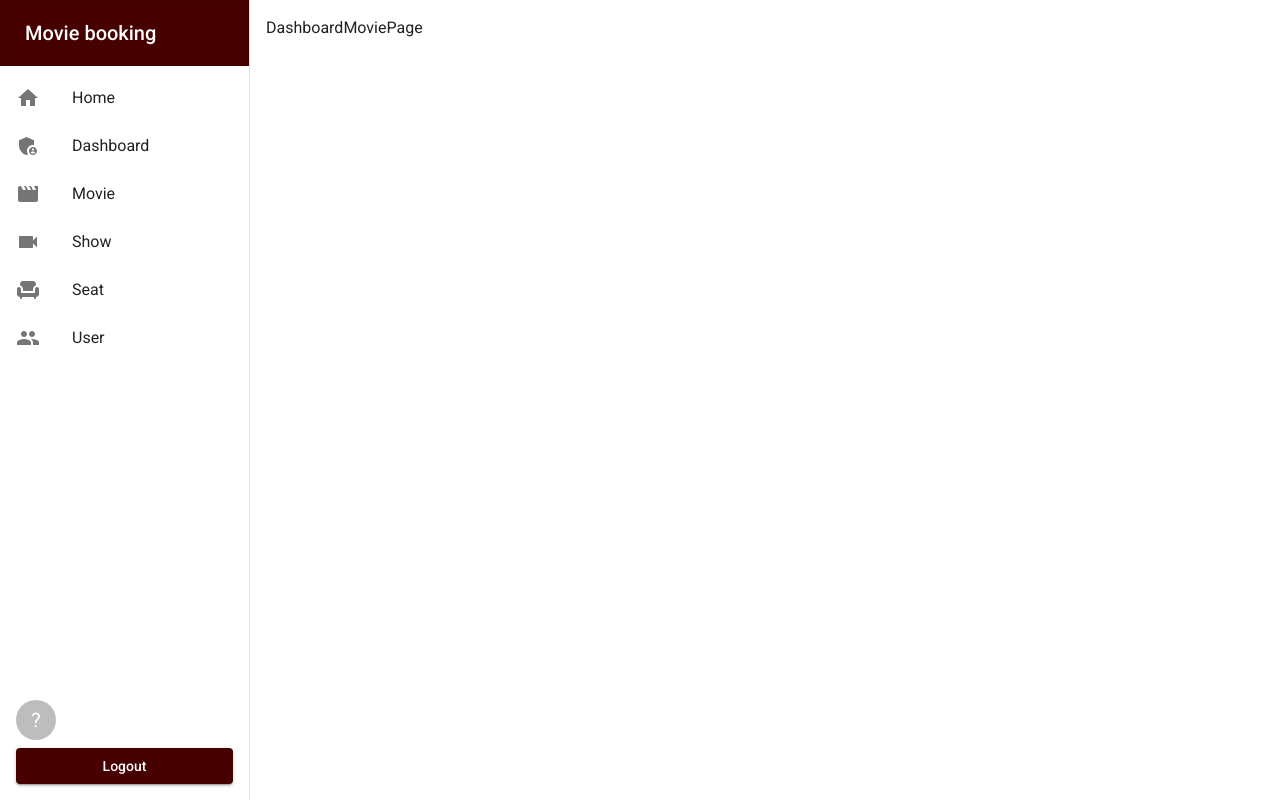
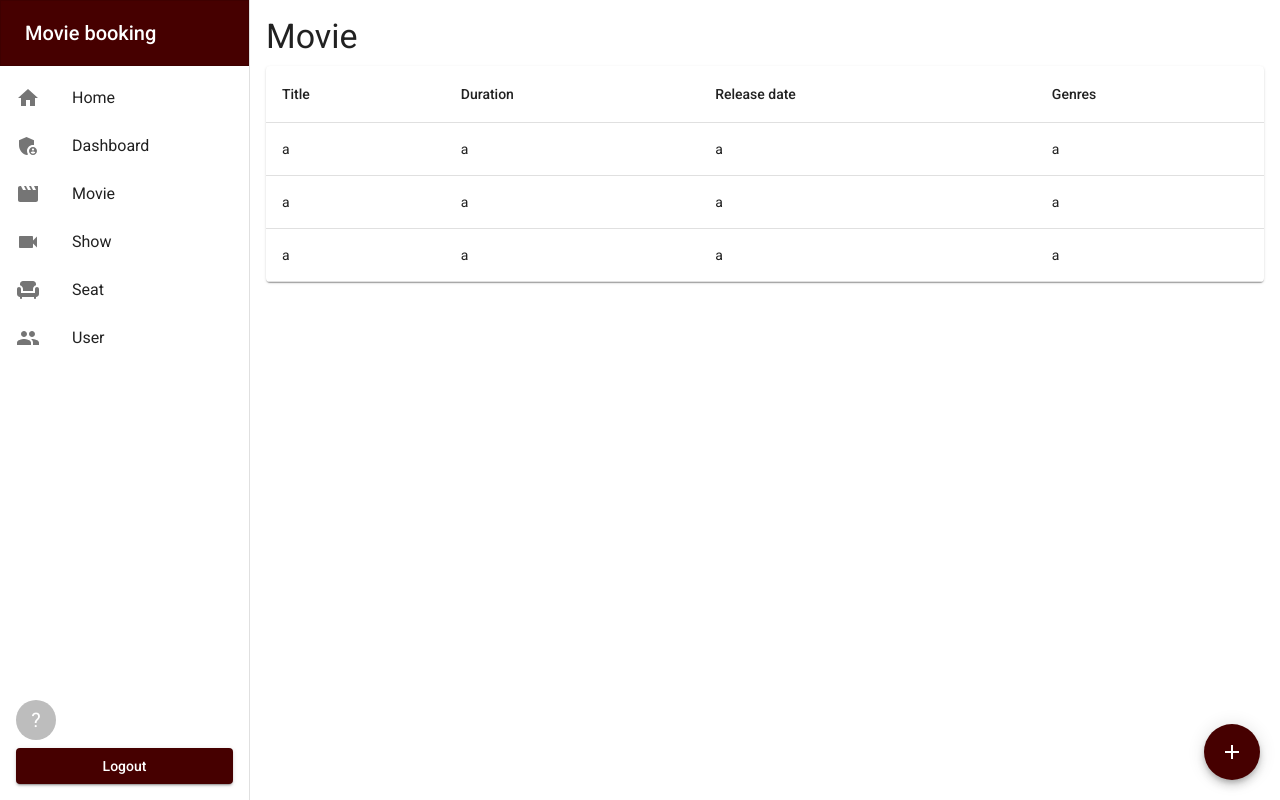
Before and after one commit to nainghtetlinn/movie-booking, a Next.js app: page /dashboard/movie in a window 1280 px wide. Built offline with nearby package versions, Linux system fonts and the light colour scheme; no server answers.

Commit message:
not finish commit

```diff
--- /dev/null
+++ b/app/dashboard/movie/add/form.tsx
@@ -0,0 +1,114 @@
+'use client'
+
+import { TextField, Card, CardContent, Box, Button } from '@mui/material'
+import DatePicker from 'react-datepicker'
+import { useState } from 'react'
+import { useForm } from 'react-hook-form'
+import { zodResolver } from '@hookform/resolvers/zod'
+import { newMovieSchema, NewMovieType } from '@/validations/movieValidation'
+
+const Form = () => {
+  const [startDate, setStartDate] = useState<Date | null>(new Date())
+  const {
+    register,
+    handleSubmit,
+    formState: { errors },
+  } = useForm<NewMovieType>({ resolver: zodResolver(newMovieSchema) })
+
+  const onSubmit = async (e: any) => {
+    console.log(e)
+  }
+
+  return (
+    <Card sx={{ maxWidth: 400 }}>
+      <CardContent>
+        <Box component='form' onSubmit={handleSubmit(onSubmit)}>
+          <TextField
+            {...register('title')}
+            label='Title'
+            fullWidth
+            size='small'
+            margin='dense'
+            helperText={errors.title?.message}
+            error={!!errors.title?.message}
+          />
+
+          <TextField
+            {...register('description')}
+            label='Description'
+            multiline
+            fullWidth
+            rows={3}
+            size='small'
+            margin='dense'
+            helperText={errors.description?.message}
+            error={!!errors.description?.message}
+          />
+
+          <TextField
+            {...register('poster_url')}
+            label='Poster'
+            fullWidth
+            size='small'
+            margin='dense'
+            helperText={errors.poster_url?.message}
+            error={!!errors.poster_url?.message}
+          />
+
+          <TextField
+            {...register('director')}
+            label='Director'
+            fullWidth
+            size='small'
+            margin='dense'
+            helperText={errors.director?.message}
+            error={!!errors.director?.message}
+          />
+
+          <TextField
+            {...register('actors')}
+            label='Actors'
+            fullWidth
+            size='small'
+            margin='dense'
+            helperText={errors.actors?.message}
+            error={!!errors.actors?.message}
+          />
+
+          <TextField
+            {...register('duration_min')}
+            label='Duration'
+            fullWidth
+            size='small'
+            margin='dense'
+            helperText={errors.duration_min?.message}
+            error={!!errors.duration_min?.message}
+          />
+
+          <TextField
+            {...register('genres')}
+            label='Genres'
+            fullWidth
+            size='small'
+            margin='dense'
+            helperText={errors.genres?.message}
+            error={!!errors.genres?.message}
+          />
+
+          <DatePicker
+            selected={startDate}
+            onChange={date => setStartDate(date)}
+          />
+
+          <div className='flex items-center justify-end mt-4'>
+            <Button type='submit' variant='contained'>
+              Create
+            </Button>
+          </div>
+        </Box>
+      </CardContent>
+    </Card>
+  )
+}
+
+export default Form
--- /dev/null
+++ b/app/dashboard/movie/add/page.tsx
@@ -0,0 +1,15 @@
+import { Typography } from '@mui/material'
+import Form from './form'
+
+const AddMoviePage = () => {
+  return (
+    <div>
+      <Typography variant='h4' sx={{ mb: 1 }}>
+        Add Movie
+      </Typography>
+      <Form />
+    </div>
+  )
+}
+
+export default AddMoviePage
--- a/app/dashboard/movie/page.tsx
+++ b/app/dashboard/movie/page.tsx
@@ -1,5 +1,62 @@
+import AddIcon from '@mui/icons-material/Add'
+import {
+  Typography,
+  TableContainer,
+  TableHead,
+  TableBody,
+  TableRow,
+  TableCell,
+  Table,
+  Paper,
+  Fab,
+} from '@mui/material'
+import Link from 'next/link'
+
 const DashboardMoviePage = () => {
-  return <div>DashboardMoviePage</div>
+  return (
+    <div>
+      <Link href='/dashboard/movie/add' className='fixed right-5 bottom-5'>
+        <Fab color='primary'>
+          <AddIcon />
+        </Fab>
+      </Link>
+      <Typography variant='h4' sx={{ mb: 1 }}>
+        Movie
+      </Typography>
+      <TableContainer component={Paper}>
+        <Table>
+          <TableHead>
+            <TableRow>
+              <TableCell>Title</TableCell>
+              <TableCell>Duration</TableCell>
+              <TableCell>Release date</TableCell>
+              <TableCell>Genres</TableCell>
+            </TableRow>
+          </TableHead>
+          <TableBody>
+            <TableRow>
+              <TableCell>a</TableCell>
+              <TableCell>a</TableCell>
+              <TableCell>a</TableCell>
+              <TableCell>a</TableCell>
+            </TableRow>
+            <TableRow>
+              <TableCell>a</TableCell>
+              <TableCell>a</TableCell>
+              <TableCell>a</TableCell>
+              <TableCell>a</TableCell>
+            </TableRow>
+            <TableRow>
+              <TableCell>a</TableCell>
+              <TableCell>a</TableCell>
+              <TableCell>a</TableCell>
+              <TableCell>a</TableCell>
+            </TableRow>
+          </TableBody>
+        </Table>
+      </TableContainer>
+    </div>
+  )
 }
 
 export default DashboardMoviePage
--- a/app/layout.tsx
+++ b/app/layout.tsx
@@ -1,4 +1,5 @@
 import type { Metadata } from 'next'
+import 'react-datepicker/dist/react-datepicker.css'
 import './globals.css'
 
 import AuthProvider from '@/providers/authProvider'
--- a/package.json
+++ b/package.json
@@ -23,6 +23,7 @@
     "next-auth": "^4.24.5",
     "notistack": "^3.0.1",
     "react": "^18",
+    "react-datepicker": "^4.24.0",
     "react-dom": "^18",
     "react-hook-form": "^7.48.2",
     "zod": "^3.22.4"
@@ -31,6 +32,7 @@
     "@types/bcrypt": "^5.0.2",
     "@types/node": "^20",
     "@types/react": "^18",
+    "@types/react-datepicker": "^4.19.3",
     "@types/react-dom": "^18",
     "autoprefixer": "^10.0.1",
     "eslint": "^8",
```
Also changed, not shown: 1 other file (tests, documents, lock files or other folders).
